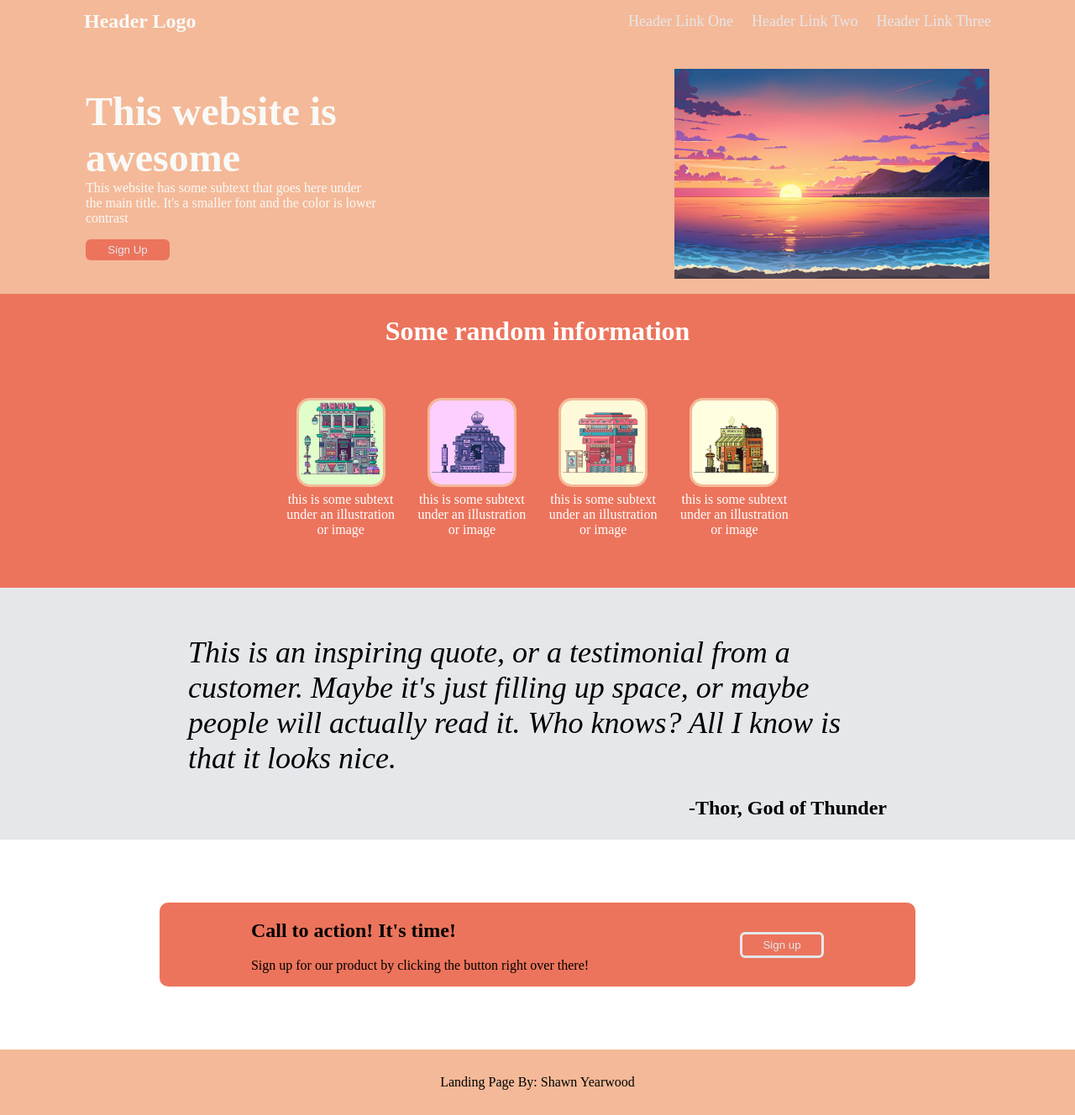
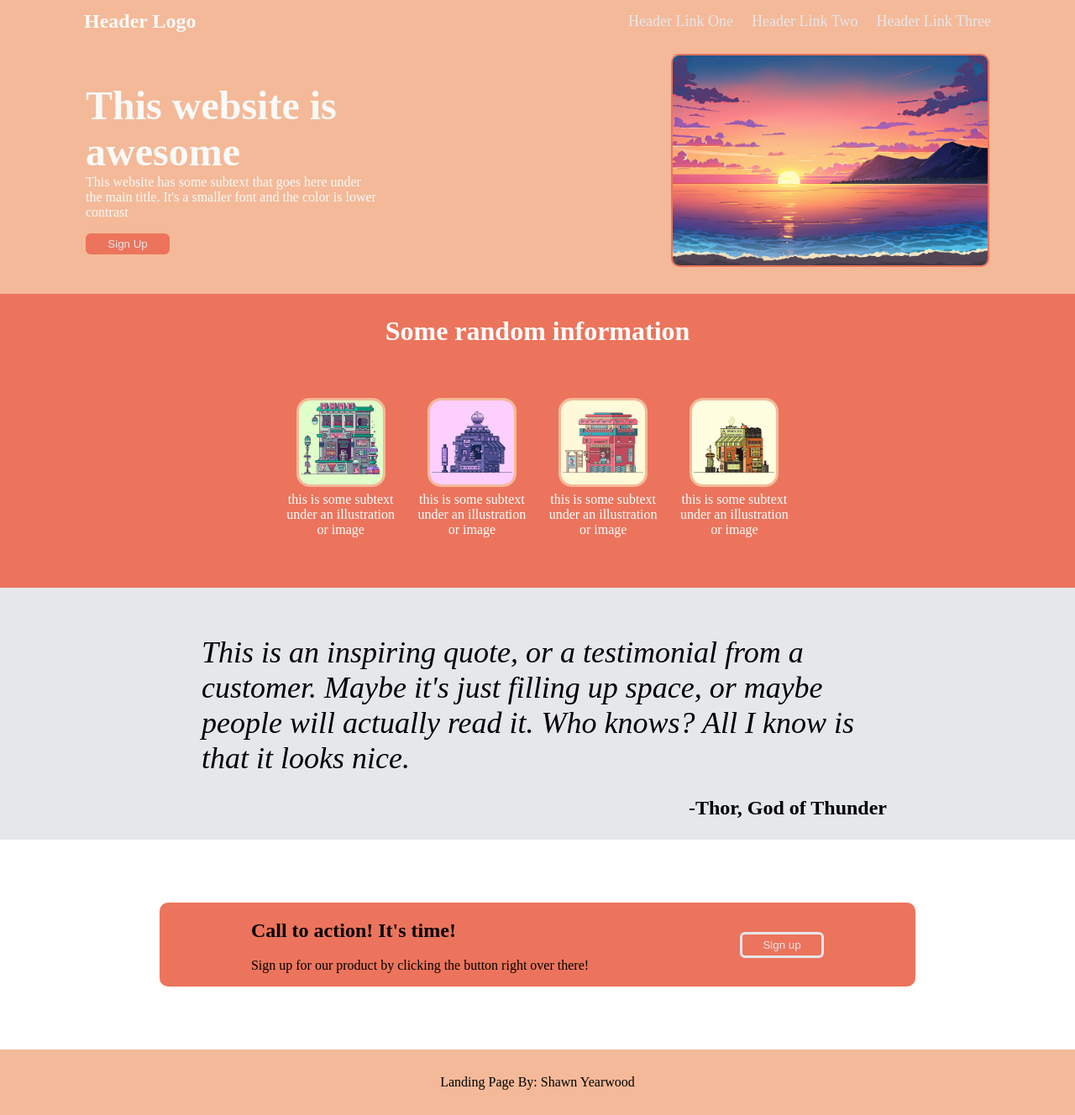
Before and after one commit to SLYearwood/landing-page, a plain HTML site: page index.html in a window 1280 px wide. Shown: the whole page at 84% size. Drawn offline with Linux system fonts and the light colour scheme.

Commit message:
Update style.css

```diff
--- a/style.css
+++ b/style.css
@@ -90,7 +90,10 @@ a:hover {
 }
 
 header img {
+    margin-top: -20px;
+    border: 2px solid #EC745C;
     height: 250px;
+    border-radius: 10px;
 }
 
 .illustration-container {
@@ -140,7 +143,7 @@ header img {
 
 .quote {
     padding: 50px;
-    max-width: 80%;
+    max-width: 800px;
     margin: auto;
     font-style: italic;
     overflow: auto;
```
